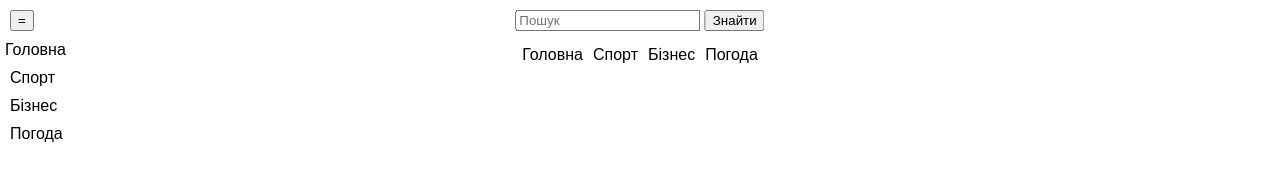
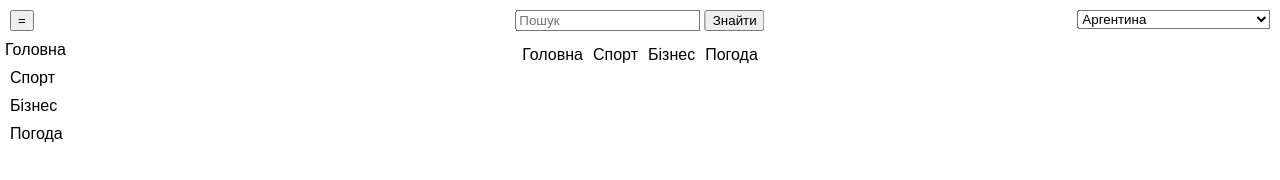
Before and after one commit to MrLazYT/News-Weather-Project, a plain HTML site: page index.html in a window 1280 px wide. Drawn offline with Linux system fonts and the light colour scheme; no server answers.

Commit message:
add search and countries

```diff
--- a/css/style.css
+++ b/css/style.css
@@ -7,6 +7,7 @@ body {
 }
 
 header {
+    display: flex;
     padding: 10px;
 }
 
@@ -15,6 +16,12 @@ header {
     position: absolute;
     left: 50%;
     transform: translate(-50%);
+}
+
+.end {
+    position: absolute;
+    left: 100%;
+    transform: translateX(-105%);
 }
 
 nav.center {
--- a/index.html
+++ b/index.html
@@ -12,6 +12,12 @@
         <div class="center">
             <input id="search" type="text" placeholder="Пошук">
             <button onclick="search()">Знайти</button>
+        </div>
+
+        <div class="end">
+            <select name="lang" id="lang">
+
+            </select>
         </div>
     </header>
 
@@ -30,11 +36,13 @@
     </nav>
 
     <div class="container">
-        <div class="news">
-        </div>
+        <div class="news"></div>
 
         <div class="ad"></div>
+
+        <div class="pagination"></div>
     </div>
+
 
     <script src="js/main.js"></script>
 </body>
--- a/js/jsons/country_codes.json
+++ b/js/jsons/country_codes.json
@@ -1,243 +1,138 @@
 {
-    "Афганістан": "af",
-    "Албанія": "al",
-    "Алжир": "dz",
-    "Американське Самоа": "as",
-    "Андорра": "ad",
-    "Анголія": "ao",
-    "Ангілья": "ai",
-    "Антарктида": "aq",
-    "Антигуа і Барбуда": "ag",
-    "Аргентина": "ar",
-    "Вірменія": "am",
-    "Аруба": "aw",
-    "Австралія": "au",
-    "Австрія": "at",
-    "Азербайджан": "az",
-    "Багамські острови": "bs",
-    "Бахрейн": "bh",
-    "Бангладеш": "bd",
-    "Барбадос": "bb",
-    "Бельгія": "be",
-    "Белізе": "bz",
-    "Бенін": "bj",
-    "Бермуда": "bm",
-    "Бутан": "bt",
-    "Болівія": "bo",
-    "Боснія і Герцоговина": "ba",
-    "Ботсвана": "bw",
-    "Бразилія": "br",
-    "Британська Територія в Індійському Океані": "io",
-    "Британські Віргінські Острови": "vg",
-    "Бруней": "bn",
-    "Болгарія": "bg",
-    "Буркіна Фасо": "bf",
-    "Бурунді": "bi",
-    "Камбоджа": "kh",
-    "Камерун": "cm",
-    "Канада": "ca",
-    "Кабо-Верде": "cv",
-    "Кайманові Острови": "ky",
-    "Центральноафриканська Республіка": "cf",
-    "Чад": "td",
-    "Чилі": "cl",
-    "Китай": "cn",
-    "Острів Різдва": "cx",
-    "Кокосові острови": "cc",
-    "Колумбія": "co",
-    "Коморські Острови": "km",
-    "Острови Кука": "ck",
-    "Коста-Ріка": "cr",
-    "Хорватія": "hr",
-    "Куба": "cu",
-    "Кюрасао": "cw",
-    "Кіпр": "cy",
-    "Чехія": "cz",
-    "Демократична республіка Конго": "cd",
-    "Данія": "dk",
-    "Джибуті": "dj",
-    "Домініка": "dm",
-    "Домініканська Республіка": "do",
-    "Східний Тимор": "tl",
-    "Еквадор": "ec",
-    "Єгипет": "eg",
-    "Сальвадор": "sv",
-    "Екваторіальна Ґвінея": "gq",
-    "Еритрея": "er",
-    "Естонія": "ee",
-    "Ефіопія": "et",
-    "Фолклендські острови": "fk",
-    "Мальвінські острови": "fk",
-    "Фарерські острови": "fo",
-    "Фіджі": "fj",
-    "Фінляндія": "fi",
-    "Франція": "fr",
-    "Французька Полінезія": "pf",
-    "Габон": "ga",
-    "Ґамбія": "gm",
-    "Грузія": "ge",
-    "Сакартвело": "ge",
-    "Німеччина": "de",
-    "Гана": "gh",
-    "Ґібралтар": "gi",
-    "Греція": "gr",
-    "Гренландія": "gl",
-    "Гренада": "gd",
-    "Ґуам": "gu",
-    "Ґватемала": "gt",
-    "Острів на Гернсі": "gg",
-    "Ґвінея": "gn",
-    "Ґвінея-Бісау": "gw",
-    "Гаяна": "gy",
-    "Гаїті": "ht",
-    "Гондурас": "hn",
-    "Гонконг": "hk",
-    "Угорщина": "hu",
-    "Ісландія": "is",
-    "Індія": "in",
-    "Індонезія": "id",
-    "Іран": "ir",
-    "Ірак": "iq",
-    "Ірландія": "ie",
-    "Острів Мен": "im",
-    "Ізраїль": "il",
-    "Італія": "it",
-    "Кот-д'Івуар": "ci",
-    "Джамайка": "jm",
-    "Японія": "jp",
-    "Джерсі": "je",
-    "Йорданія": "jo",
-    "Казахстан": "kz",
-    "Кенія": "ke",
-    "Кірибаті": "ki",
-    "Косово": "xk",
-    "Кувейт": "kw",
-    "Киргистан": "kg",
-    "Лаос": "la",
-    "Латвія": "lv",
-    "Ліван": "lb",
-    "Лесото": "ls",
-    "Ліберія": "lr",
-    "Лівія": "ly",
-    "Ліхтенштейн": "li",
-    "Литва": "lt",
-    "Люксембург": "lu",
-    "Аоминь": "mo",
-    "Македонія": "mk",
-    "Мадагаскар": "mg",
-    "Малаві": "mw",
-    "Малайзія": "my",
-    "Мальдіви": "mv",
-    "Малі": "ml",
-    "Мальта": "mt",
-    "Маршалові острови": "mh",
-    "Мавританія": "mr",
-    "Маврикій": "mu",
-    "Майотта": "yt",
-    "Мексика": "mx",
-    "Мікронезія": "fm",
-    "Молдова": "md",
-    "Монако": "mc",
-    "Монголія": "mn",
-    "Монтенеґро": "me",
-    "Монтсеррат": "ms",
-    "Марокко": "ma",
-    "Мозамбік": "mz",
-    "М'янмар": "mm",
-    "Німібія": "na",
-    "Науру": "nr",
-    "Непал": "np",
-    "Нідерланди": "nl",
-    "Нідерландські Антильські острови": "an",
-    "Нова Каледонія": "nc",
-    "Нова Зеландія": "nz",
-    "Нікараґуа": "ni",
-    "Ніґер": "ne",
-    "Нігерія": "ng",
-    "Ніуе": "nu",
-    "Північна Корея": "kp",
-    "Північні Маріанські острови": "mp",
-    "Норвегія": "no",
-    "Оман": "om",
-    "Пакистан": "pk",
-    "Палау": "pw",
-    "Палестина": "ps",
-    "Панама": "pa",
-    "Папуа-Нова Гвінея": "pg",
-    "Парагвай": "py",
-    "Перу": "pe",
-    "Філіпіни": "ph",
-    "Острови Піткерн": "pn",
-    "Польща": "pl",
-    "Португалія": "pt",
-    "Пуерто-Ріко": "pr",
-    "Катар": "qa",
-    "Конґо": "cg",
-    "Реюньйон": "re",
-    "Румунія": "ro",
-    "Руанда": "rw",
-    "Сен-Бартельмі": "bl",
-    "Острів Св. Єлени": "sh",
-    "Сент-Кітс і Невіс": "kn",
-    "Сент-Люсія": "lc",
-    "Сен-Мартен": "mf",
-    "Сен-П'єр і Мікелон": "pm",
-    "Сент-Вінсент і Ґренадіни": "vc",
-    "Самоа": "ws",
-    "Сан-Марино": "sm",
-    "Сан-Томе і Прінсіпі": "st",
-    "Саудівська Аравія": "sa",
-    "Сенегал": "sn",
-    "Сербія": "rs",
-    "Сейшельські Острови": "sc",
-    "Сьєрра-Леоне": "sl",
-    "Сінгапур": "sg",
-    "Сінт-Мартен": "sx",
-    "Словаччина": "sk",
-    "Словенія": "si",
-    "Соломонові острови": "sb",
-    "Сомалі": "so",
-    "Південна Африка": "za",
-    "Південня Корея": "kr",
-    "Південний Судан": "ss",
-    "Іспанія": "es",
-    "Шрі-Ланка": "lk",
-    "Судан": "sd",
-    "Суринам": "sr",
-    "Свальбард і Ян-Маєн": "sj",
-    "Есватіні": "sz",
-    "Швеція": "se",
-    "Швейцарія": "ch",
-    "Сирія": "sy",
-    "Тайвань": "tw",
-    "Таджикистан": "tj",
-    "Танзанія": "tz",
-    "Тайланд": "th",
-    "Того": "tg",
-    "Токелау": "tk",
-    "Тонґа": "to",
-    "Тринідад і Тобаго": "tt",
-    "Туніс": "tn",
-    "Туреччина": "tr",
-    "Туркменістан": "tm",
-    "Острови Теркс і Кайкос": "tc",
-    "Тувалу": "tv",
-    "Вірґінські Острови": "vi",
-    "Уґанда": "ug",
-    "Україна": "ua",
-    "Об'єднані Арабські Емірати": "ae",
-    "Сполучене Королівство": "gb",
-    "Велика Британія": "gb",
-    "Солучені Штати Америки": "us",
-    "Уруґвай": "uy",
-    "Узбекистан": "uz",
-    "Вануату": "vu",
-    "Ватикан": "va",
-    "Венезуела": "ve",
-    "В'єтнам": "vn",
-    "Уолліс і Футуна": "wf",
-    "Західна Сахара": "eh",
-    "Ємен": "ye",
-    "Замбія": "zm",
-    "Зімбабве": "zw"
+    "countries": [
+        {"country": { "name": "Аргентина", "code": "ar"}},
+        {"country": { "name": "Австралія", "code": "au"}},
+        {"country": { "name": "Австрія", "code": "at"}},
+        {"country": { "name": "Бельгія", "code": "be"}},
+        {"country": { "name": "Бразилія", "code": "br"}},
+        {"country": { "name": "Болгарія", "code": "bg"}},
+        {"country": { "name": "Канада", "code": "ca"}},
+        {"country": { "name": "Китай", "code": "cn"}},
+        {"country": { "name": "Колумбія", "code": "co"}},
+        {"country": { "name": "Куба", "code": "cu"}},
+        {"country": { "name": "Чехія", "code": "cz"}},
+        {"country": { "name": "Єгипет", "code": "eg"}},
+        {"country": { "name": "Франція", "code": "fr"}},
+        {"country": { "name": "Німеччина", "code": "de"}},
+        {"country": { "name": "Греція", "code": "gr"}},
+        {"country": { "name": "Гонконг", "code": "hk"}},
+        {"country": { "name": "Угорщина", "code": "hu"}},
+        {"country": { "name": "Індія", "code": "in"}},
+        {"country": { "name": "Індонезія", "code": "id"}},
+        {"country": { "name": "Ірландія", "code": "ie"}},
+        {"country": { "name": "Ізраїль", "code": "il"}},
+        {"country": { "name": "Італія", "code": "it"}},
+        {"country": { "name": "Японія", "code": "jp"}},
+        {"country": { "name": "Йорданія", "code": "jo"}},
+        {"country": { "name": "Казахстан", "code": "kz"}},
+        {"country": { "name": "Кенія", "code": "ke"}},
+        {"country": { "name": "Кірибаті", "code": "ki"}},
+        {"country": { "name": "Косово", "code": "xk"}},
+        {"country": { "name": "Кувейт", "code": "kw"}},
+        {"country": { "name": "Киргистан", "code": "kg"}},
+        {"country": { "name": "Лаос", "code": "la"}},
+        {"country": { "name": "Латвія", "code": "lv"}},
+        {"country": { "name": "Ліван", "code": "lb"}},
+        {"country": { "name": "Лесото", "code": "ls"}},
+        {"country": { "name": "Ліберія", "code": "lr"}},
+        {"country": { "name": "Лівія", "code": "ly"}},
+        {"country": { "name": "Ліхтенштейн", "code": "li"}},
+        {"country": { "name": "Литва", "code": "lt"}},
+        {"country": { "name": "Люксембург", "code": "lu"}},
+        {"country": { "name": "Аоминь", "code": "mo"}},
+        {"country": { "name": "Македонія", "code": "mk"}},
+        {"country": { "name": "Мадагаскар", "code": "mg"}},
+        {"country": { "name": "Малаві", "code": "mw"}},
+        {"country": { "name": "Малайзія", "code": "my"}},
+        {"country": { "name": "Мальдіви", "code": "mv"}},
+        {"country": { "name": "Малі", "code": "ml"}},
+        {"country": { "name": "Мальта", "code": "mt"}},
+        {"country": { "name": "Мавританія", "code": "mr"}},
+        {"country": { "name": "Маврикій", "code": "mu"}},
+        {"country": { "name": "Майотта", "code": "yt"}},
+        {"country": { "name": "Мексика", "code": "mx"}},
+        {"country": { "name": "Мікронезія", "code": "fm"}},
+        {"country": { "name": "Молдова", "code": "md"}},
+        {"country": { "name": "Монако", "code": "mc"}},
+        {"country": { "name": "Монголія", "code": "mn"}},
+        {"country": { "name": "Монтенеґро", "code": "me"}},
+        {"country": { "name": "Монтсеррат", "code": "ms"}},
+        {"country": { "name": "Марокко", "code": "ma"}},
+        {"country": { "name": "Мозамбік", "code": "mz"}},
+        {"country": { "name": "М'янмар", "code": "mm"}},
+        {"country": { "name": "Німібія", "code": "na"}},
+        {"country": { "name": "Науру", "code": "nr"}},
+        {"country": { "name": "Непал", "code": "np"}},
+        {"country": { "name": "Нідерланди", "code": "nl"}},
+        {"country": { "name": "Нова Каледонія", "code": "nc"}},
+        {"country": { "name": "Нова Зеландія", "code": "nz"}},
+        {"country": { "name": "Нікараґуа", "code": "ni"}},
+        {"country": { "name": "Ніґер", "code": "ne"}},
+        {"country": { "name": "Нігерія", "code": "ng"}},
+        {"country": { "name": "Ніуе", "code": "nu"}},
+        {"country": { "name": "Північна Корея", "code": "kp"}},
+        {"country": { "name": "Норвегія", "code": "no"}},
+        {"country": { "name": "Оман", "code": "om"}},
+        {"country": { "name": "Пакистан", "code": "pk"}},
+        {"country": { "name": "Палау", "code": "pw"}},
+        {"country": { "name": "Палестина", "code": "ps"}},
+        {"country": { "name": "Панама", "code": "pa"}},
+        {"country": { "name": "Папуа-Нова Гвінея", "code": "pg"}},
+        {"country": { "name": "Парагвай", "code": "py"}},
+        {"country": { "name": "Перу", "code": "pe"}},
+        {"country": { "name": "Філіпіни", "code": "ph"}},
+        {"country": { "name": "Польща", "code": "pl"}},
+        {"country": { "name": "Португалія", "code": "pt"}},
+        {"country": { "name": "Пуерто-Ріко", "code": "pr"}},
+        {"country": { "name": "Катар", "code": "qa"}},
+        {"country": { "name": "Конґо", "code": "cg"}},
+        {"country": { "name": "Румунія", "code": "ro"}},
+        {"country": { "name": "Руанда", "code": "rw"}},
+        {"country": { "name": "Самоа", "code": "ws"}},
+        {"country": { "name": "Сан-Марино", "code": "sm"}},
+        {"country": { "name": "Саудівська Аравія", "code": "sa"}},
+        {"country": { "name": "Сенегал", "code": "sn"}},
+        {"country": { "name": "Сербія", "code": "rs"}},
+        {"country": { "name": "Сьєрра-Леоне", "code": "sl"}},
+        {"country": { "name": "Сінгапур", "code": "sg"}},
+        {"country": { "name": "Сінт-Мартен", "code": "sx"}},
+        {"country": { "name": "Словаччина", "code": "sk"}},
+        {"country": { "name": "Словенія", "code": "si"}},
+        {"country": { "name": "Сомалі", "code": "so"}},
+        {"country": { "name": "Південна Африка", "code": "za"}},
+        {"country": { "name": "Південня Корея", "code": "kr"}},
+        {"country": { "name": "Південний Судан", "code": "ss"}},
+        {"country": { "name": "Іспанія", "code": "es"}},
+        {"country": { "name": "Шрі-Ланка", "code": "lk"}},
+        {"country": { "name": "Судан", "code": "sd"}},
+        {"country": { "name": "Суринам", "code": "sr"}},
+        {"country": { "name": "Есватіні", "code": "sz"}},
+        {"country": { "name": "Швеція", "code": "se"}},
+        {"country": { "name": "Швейцарія", "code": "ch"}},
+        {"country": { "name": "Сирія", "code": "sy"}},
+        {"country": { "name": "Тайвань", "code": "tw"}},
+        {"country": { "name": "Таджикистан", "code": "tj"}},
+        {"country": { "name": "Танзанія", "code": "tz"}},
+        {"country": { "name": "Тайланд", "code": "th"}},
+        {"country": { "name": "Того", "code": "tg"}},
+        {"country": { "name": "Токелау", "code": "tk"}},
+        {"country": { "name": "Тонґа", "code": "to"}},
+        {"country": { "name": "Туніс", "code": "tn"}},
+        {"country": { "name": "Туреччина", "code": "tr"}},
+        {"country": { "name": "Туркменістан", "code": "tm"}},
+        {"country": { "name": "Тувалу", "code": "tv"}},
+        {"country": { "name": "Уґанда", "code": "ug"}},
+        {"country": { "name": "Україна", "code": "ua"}},
+        {"country": { "name": "Об'єднані Арабські Емірати", "code": "ae"}},
+        {"country": { "name": "Велика Британія", "code": "gb"}},
+        {"country": { "name": "Солучені Штати Америки", "code": "us"}},
+        {"country": { "name": "Уруґвай", "code": "uy"}},
+        {"country": { "name": "Узбекистан", "code": "uz"}},
+        {"country": { "name": "Вануату", "code": "vu"}},
+        {"country": { "name": "Ватикан", "code": "va"}},
+        {"country": { "name": "Венезуела", "code": "ve"}},
+        {"country": { "name": "В'єтнам", "code": "vn"}},
+        {"country": { "name": "Ємен", "code": "ye"}},
+        {"country": { "name": "Замбія", "code": "zm"}}
+    ]
 }
--- a/js/main.js
+++ b/js/main.js
@@ -1,5 +1,6 @@
 let curPage = 1;
-let newsAPI =  `https://newsapi.org/v2/top-headlines?country=ua&page=${curPage}&apiKey=fed343d260de4e4795aeb4314c306d4c`;
+let curCountry = "ua";
+let newsAPI =  `https://newsapi.org/v2/top-headlines?country=${curCountry}&page=${curPage}&apiKey=fed343d260de4e4795aeb4314c306d4c`;
 let weatheAPi = "";
 
 class DateUK {
@@ -84,6 +85,9 @@ const fetchRequest = async() => {
 }
 
 const showHtml = (data) => {
+    let news = document.querySelector(".news");
+    news.innerText = "";
+
     for (let i = 0; i < data.articles.length; i++) {
         let item = data.articles[i];
 
@@ -140,13 +144,47 @@ const showHtml = (data) => {
         card.appendChild(publishedDiv);
         card_a.appendChild(card);
 
-        let news = document.querySelector(".news");
         news.appendChild(card_a);
     }
 }
 
+async function loadLangs() {
+    let langJson = "js/jsons/country_codes.json";
+
+    try {
+        let jsonString = await fetch(langJson);
+        let json = await jsonString.json();
+        let select = document.getElementById("lang");
+
+        for (let i = 0; i < json.countries.length; i++) {
+            let option = document.createElement("option");
+            option.innerText = json.countries[i].country.name;
+            option.value = json.countries[i].country.code;
+            option.addEventListener("click", function() {
+                curCountry = this.value;
+                newsAPI =  `https://newsapi.org/v2/top-headlines?country=${curCountry}&page=${curPage}&apiKey=fed343d260de4e4795aeb4314c306d4c`;
+                fetchRequest();
+            });
+
+            select.appendChild(option);
+        }
+
+        select.selectedIndex = 0;
+    } catch {
+        console.log("Something went wrong!");
+    }
+
+}
+
 fetchRequest();
+loadLangs();
 
 function search() {
-    let search_input = document.getElementById("search");
+    let news = document.querySelector(".news");
+    let search_input = document.getElementById("search").value;
+    newsAPI =  `https://newsapi.org/v2/everything?q=${search_input}&page=${curPage}&apiKey=fed343d260de4e4795aeb4314c306d4c`;
+
+    fetchRequest();
 }
+
+let select = document.getElementById("lang");
```
